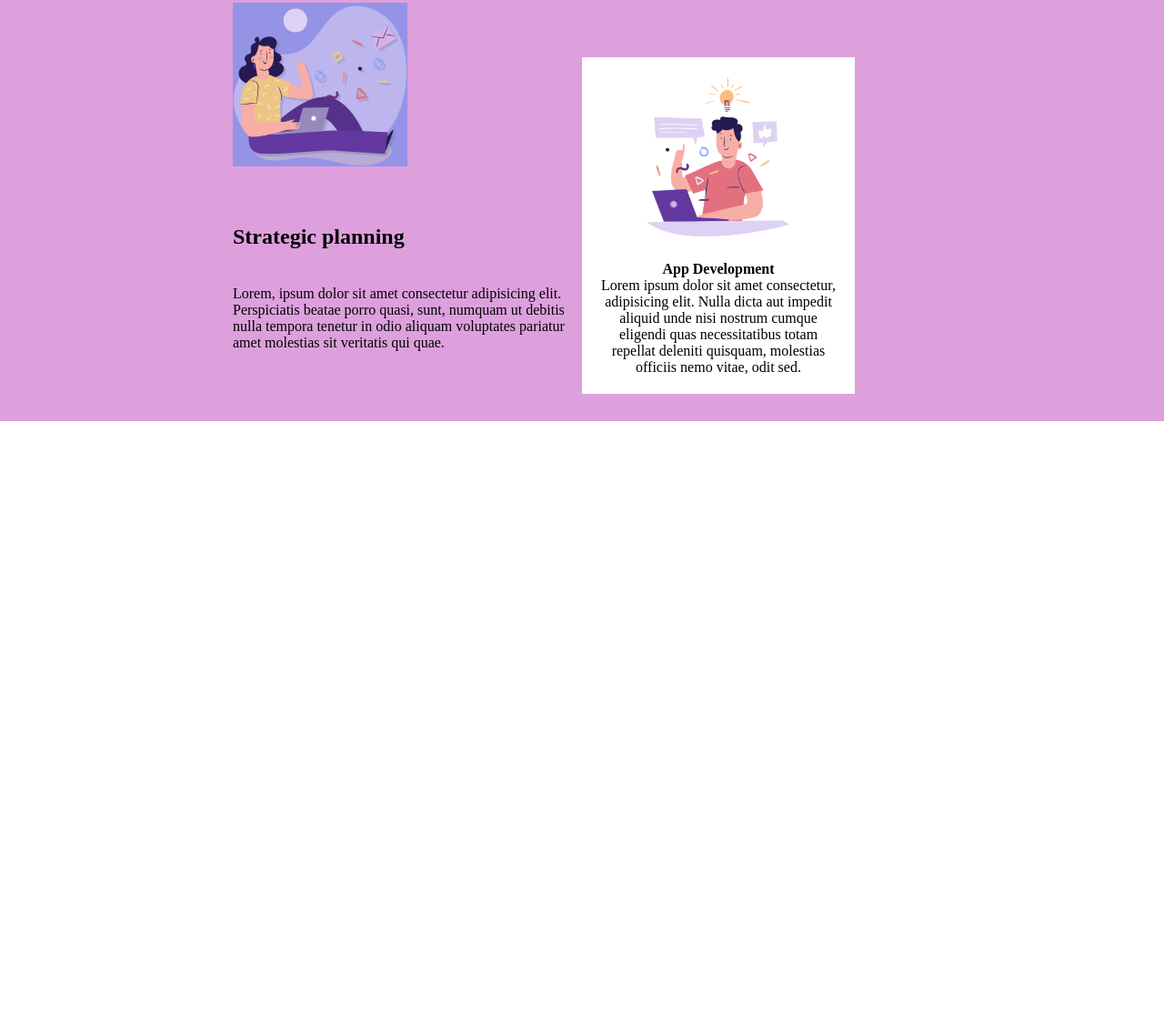
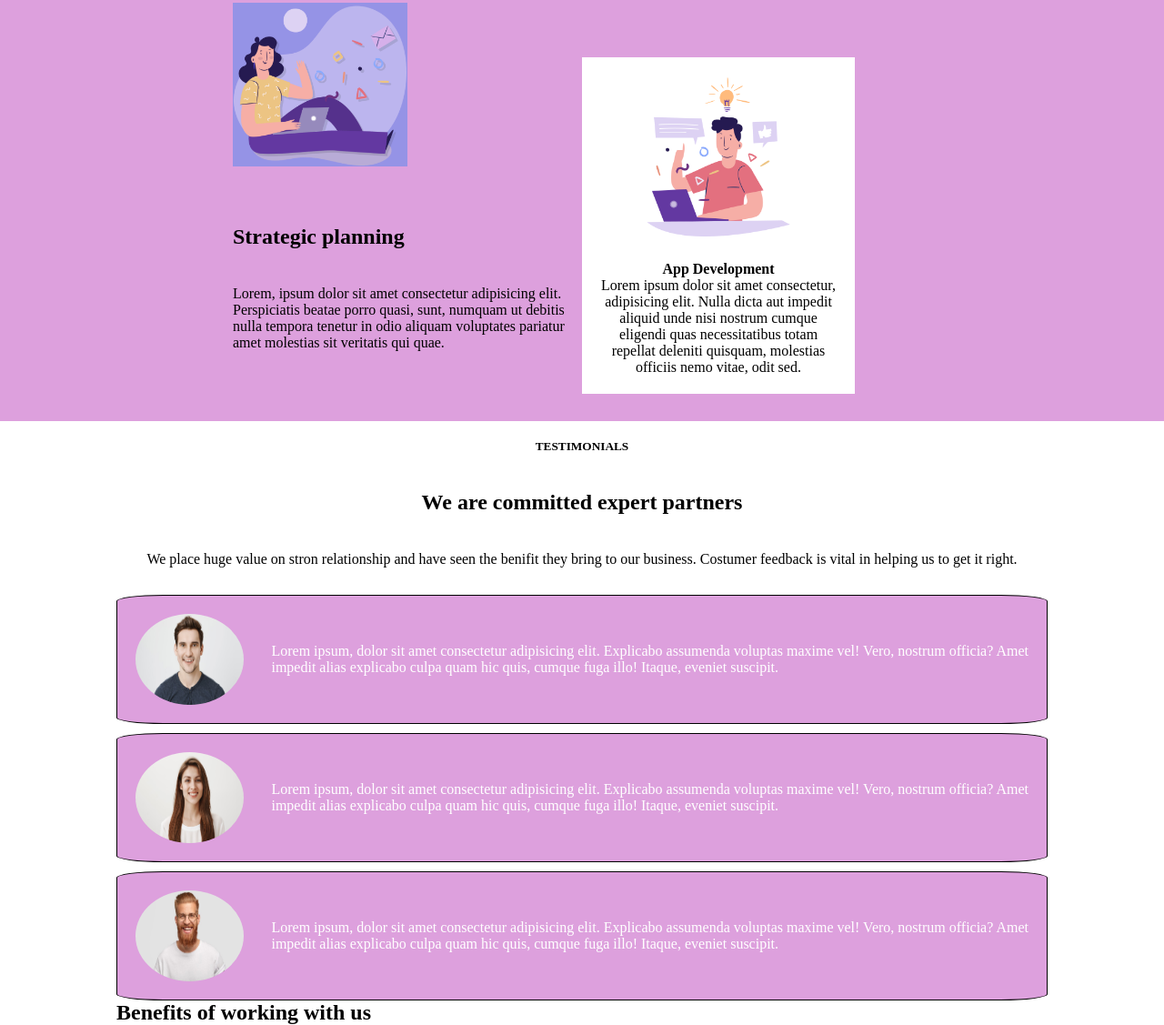
Before and after one commit to Maino24/htmlcss-responsive-layout, a plain HTML site: page index.html in a window 1280 px wide. Shown: the part 612-1739 px from the top of the page at 91% size. Before the commit the page ends 1075 px from the top, so only its background shows below. Drawn offline with Linux system fonts and the light colour scheme.

Commit message:
creazione terza section

```diff
--- a/css/style.css
+++ b/css/style.css
@@ -146,14 +146,38 @@ ul{
     padding-bottom: 40px;
 }
 
+.container-third-section{
+    text-align: center;
+    padding: 20px 0;
+}
 
+.testimonial{
+    display: flex;
+    margin: auto;
+    justify-content: space-between;
+    width: 80%;
+    border: 1px solid black;
+    background-color: plum;
+    border-radius: 5%;
+    margin-top: 10px;
+}
 
+.img-third{
+    height: 100px;
+    width: 200px;
+    border-radius: 50%;
+    overflow: hidden;
+    margin-right: 30px;
+}
 
+.testimonial{
+    padding: 20px;
+    align-items: center;
+}
 
-
-
-
-
+.paragrafo-third{
+    color: white;
+}
 
 
 
--- a/index.html
+++ b/index.html
@@ -78,8 +78,30 @@
                 </div>
             </div>
         </section>
-        <section id="third">
+        <section id="third container">
+            <diV class=" container-third-section">
+                <h5>TESTIMONIALS</h5>
+                <h2 class="titolo-second-section">We are committed expert partners</h2>
+                <p>We place huge value on stron relationship and have seen the benifit they bring to our business. Costumer feedback is vital in helping us to get it right.</p>
+            </diV>
+            <div class="testimonial">
+                <img src="./img/testimonial1.jpg" class="img-third" alt="">
+                <p class="paragrafo-third">Lorem ipsum, dolor sit amet consectetur adipisicing elit. Explicabo assumenda voluptas maxime vel! Vero, nostrum officia? Amet impedit alias explicabo culpa quam hic quis, cumque fuga illo! Itaque, eveniet suscipit.</p>
+            </div>
+            <div class="testimonial">
+                <img src="./img/testimonial2.jpg" class="img-third" alt="">
+                <p class="paragrafo-third">Lorem ipsum, dolor sit amet consectetur adipisicing elit. Explicabo assumenda voluptas maxime vel! Vero, nostrum officia? Amet impedit alias explicabo culpa quam hic quis, cumque fuga illo! Itaque, eveniet suscipit.</p>
+            </div>
+            <div class="testimonial">
+                <img src="./img/testimonial3.jpg" class="img-third" alt="">
+                <p class="paragrafo-third">Lorem ipsum, dolor sit amet consectetur adipisicing elit. Explicabo assumenda voluptas maxime vel! Vero, nostrum officia? Amet impedit alias explicabo culpa quam hic quis, cumque fuga illo! Itaque, eveniet suscipit.</p>
+            </div>
+        </section>
+        <section class="container">
+            <h2>Benefits of working with us</h2>
+            <div class="table">
 
+            </div>
         </section>
 
 
```
